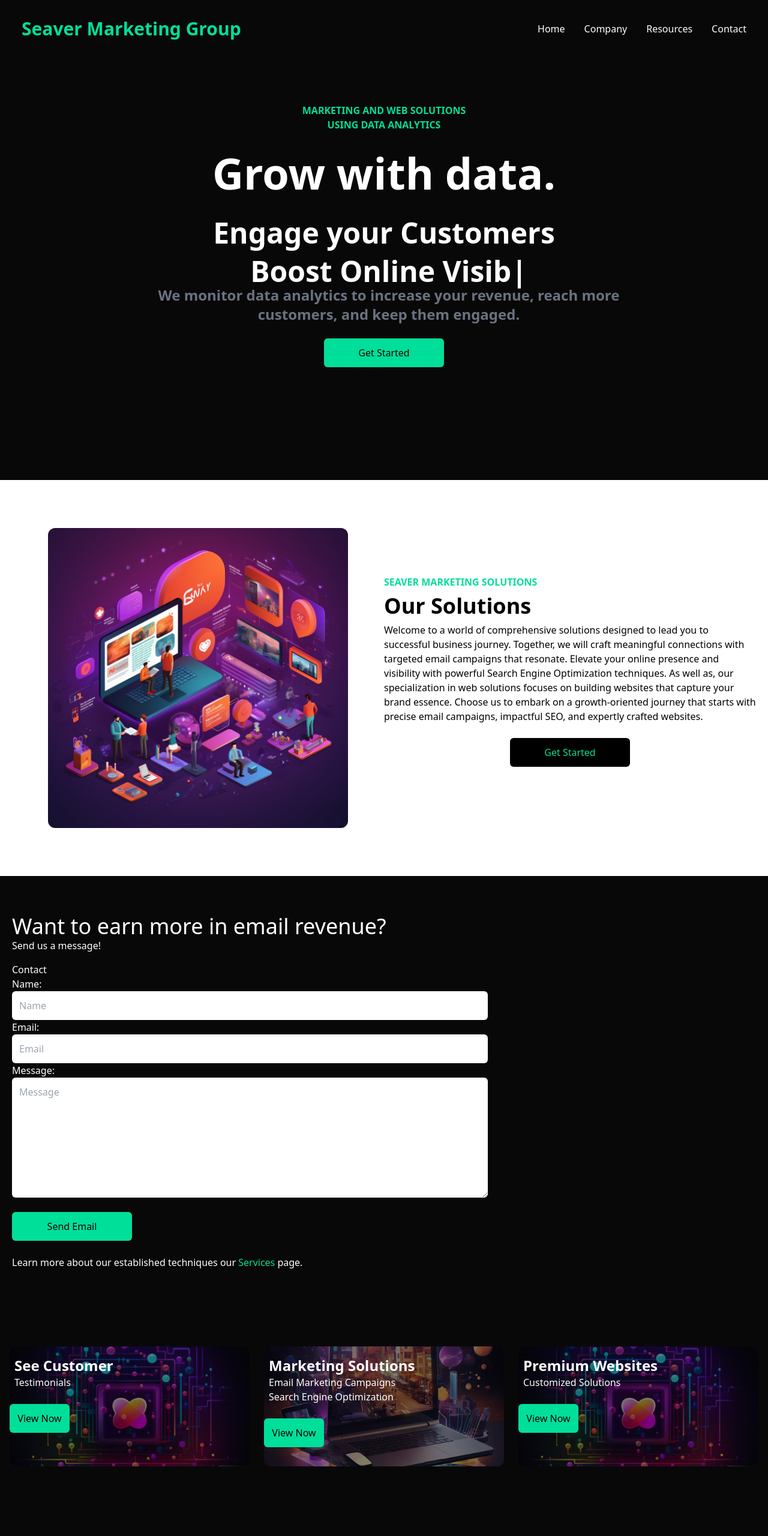
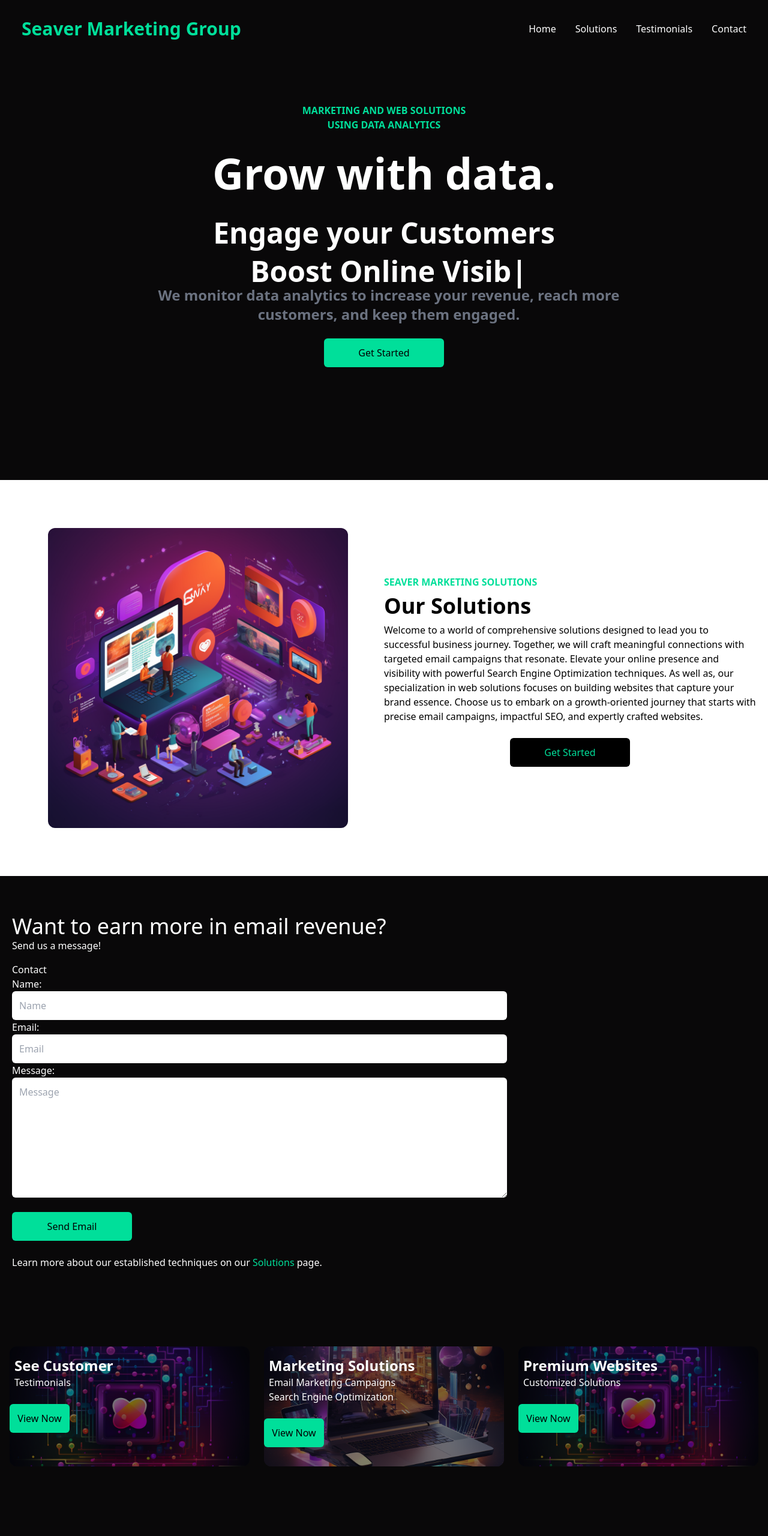
Before and after one commit to ryanhood10/SeaverMarketingGroup, a React (Create React App) app: page / in a window 1280 px wide. Shown: the top 2560 px of the page at 60% size. Built offline with nearby package versions, Linux system fonts and the light colour scheme.

Commit message:
added router to go to solutions page

```diff
--- a/package.json
+++ b/package.json
@@ -3,10 +3,10 @@
   "version": "0.1.0",
   "private": true,
   "dependencies": {
+    "@fortawesome/fontawesome-svg-core": "^1.3.0",
     "@fortawesome/free-brands-svg-icons": "^6.4.2",
     "@fortawesome/free-solid-svg-icons": "^6.4.2",
     "@fortawesome/react-fontawesome": "^0.2.0",
-    "@fortawesome/fontawesome-svg-core": "^1.3.0",
     "@testing-library/jest-dom": "^5.17.0",
     "@testing-library/react": "^13.4.0",
     "@testing-library/user-event": "^13.5.0",
@@ -15,7 +15,7 @@
     "react-dom": "^18.2.0",
     "react-icons": "^4.10.1",
     "react-responsive-carousel": "^3.2.23",
-    "react-router-dom": "^6.14.2",
+    "react-router-dom": "^6.15.0",
     "react-scripts": "5.0.1",
     "react-typed": "^1.2.0",
     "web-vitals": "^2.1.4"
--- a/src/App.js
+++ b/src/App.js
@@ -10,6 +10,7 @@ import HeadlineCards from './compenents/HeadlineCards';
 import TestimonialsPage from './compenents/Testimonials';
 import OtherHero from './compenents/OtherHero';
 import './index.css';
+import Contact from './compenents/Contact';
 
 function App() {
   const [loading, setLoading] = useState(true);
@@ -47,13 +48,19 @@ function App() {
             }
           />
           <Route
-            path="/contact"
-            element={<PortfolioContainer page="Contact" />}
+            path="/solutions"
+            element={<React.Fragment>
+              <OtherHero />
+            </React.Fragment>}
           />
           <Route
-            path="/news"
-            element={<PortfolioContainer page="News" showInfo={true} />}
+            path="/contact"
+            element={<React.Fragment>
+              <OtherHero />
+              <NewsLetter />
+            </React.Fragment>}
           />
+
         </Routes>
         <Footer />
       </div>
--- a/src/compenents/Header.js
+++ b/src/compenents/Header.js
@@ -24,18 +24,18 @@ const Header = () => {
           </li>
           <li className='p-4'>
             <Link
-              to="/schedule"
+              to="/solutions"
               className={location.pathname === '/schedule' ? 'active' : ''}
             >
-              Company
+              Solutions
             </Link>
           </li>
           <li className='p-4'>
             <Link
-              to="/news"
+              to="/testimonials"
               className={location.pathname === '/news' ? 'active' : ''}
             >
-              Resources
+              Testimonials
             </Link>
           </li>
           <li className='p-4'>
--- a/src/compenents/HeadlineCards.jsx
+++ b/src/compenents/HeadlineCards.jsx
@@ -13,14 +13,9 @@ const HeadlineCards = () => {
       navigate('/testimonials');
     };
 
-
-  const scrollToRobots = () => {
-    // Scroll to the target element in a different component
-    const targetElement = document.getElementById('robotsComponent');
-    if (targetElement) {
-      targetElement.scrollIntoView({ behavior: 'smooth' });
-    }
-  };
+    const handleViewSolutions = () => {
+      navigate('/solutions');
+    };
 
 
   return (
@@ -31,7 +26,7 @@ const HeadlineCards = () => {
         <div className='absolute w-full h-full bg-black/50 rounded-xl text-white'>
           <p className='font-bold text-2xl px-2 pt-4'>See Customer</p>
           <p className='px-2'>Testimonials</p>
-          <button href='/Testimonials'  className="bg-[#00df9a] w-[100px] rounded-md font-medium my-6 mx-auto py-3 text-black" onClick={handleViewTestimonials}>View Now</button>
+          <button  className="bg-[#00df9a] w-[100px] rounded-md font-medium my-6 mx-auto py-3 text-black" onClick={handleViewTestimonials}>View Now</button>
         </div>
         <img className='max-h-[160px] md:max-h-[200px] w-full object-cover rounded-xl' src={react1} alt='robot2' />
       </div>
@@ -43,7 +38,7 @@ const HeadlineCards = () => {
           <p className='font-bold text-2xl px-2 pt-4'>Marketing Solutions</p>
           <p className='px-2'>Email Marketing Campaigns</p>
           <p className='px-2'>Search Engine Optimization</p>
-          <button onClick={scrollToRobots} className="bg-[#00df9a] w-[100px] rounded-md font-medium my-6 mx-auto py-3 text-black">View Now</button>
+          <button onClick={handleViewSolutions} className="bg-[#00df9a] w-[100px] rounded-md font-medium my-6 mx-auto py-3 text-black">View Now</button>
         </div>
         <img className='max-h-[160px] md:max-h-[200px] w-full object-cover rounded-xl' src={Market1} alt='robot2' />
       </div>
@@ -54,7 +49,7 @@ const HeadlineCards = () => {
         <div className='absolute w-full h-full bg-black/50 rounded-xl text-white'>
           <p className='font-bold text-2xl px-2 pt-4'>Premium Websites</p>
           <p className='px-2'>Customized Solutions</p>
-          <button className="bg-[#00df9a] w-[100px] rounded-md font-medium my-6 mx-auto py-3 text-black">View Now</button>
+          <button onClick={handleViewSolutions} className="bg-[#00df9a] w-[100px] rounded-md font-medium my-6 mx-auto py-3 text-black">View Now</button>
         </div>
         <img className='max-h-[160px] md:max-h-[200px] w-full object-cover rounded-xl' src={react1} alt='robot2' />
       </div>
--- a/src/compenents/NewsLetter.jsx
+++ b/src/compenents/NewsLetter.jsx
@@ -1,8 +1,10 @@
 import React, { useState } from "react";
 import axios from 'axios';
 import { validateEmail } from '../utils/validators';
+import { Link, useHistory } from "react-router-dom";
 
 const NewsLetter = () => {
+
 
      // Set up state for form data and errors
   const [formData, setFormData] = useState({
@@ -94,7 +96,13 @@ const handleSubmit = async (e) => {
                         <button type="submit" className="bg-[#00df9a] w-[200px] rounded-md font-medium my-6 mx-auto py-3 text-black">Send Email</button>
                             </form>
                     </div>
-                    <p>Learn more about our established techniques our <span className="text-[#00df9a]">Services</span> page.</p>
+                    <p>
+                      Learn more about our established techniques on our{" "}
+                      <Link to="/solutions" className="text-[#00df9a]">
+                        Solutions
+                      </Link>{" "}
+                      page.
+                    </p>
 
                 </div>
 
```
Also changed, not shown: 1 other file (tests, documents, lock files or other folders).
